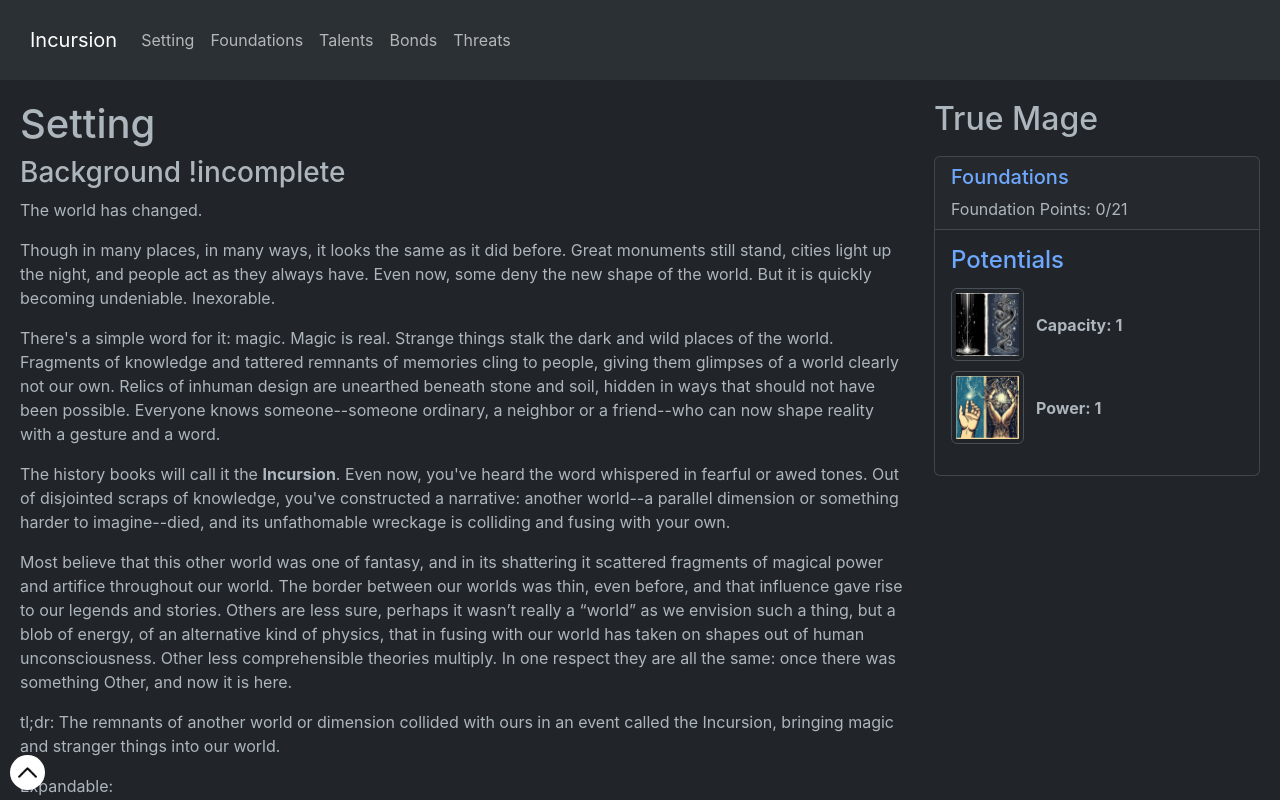
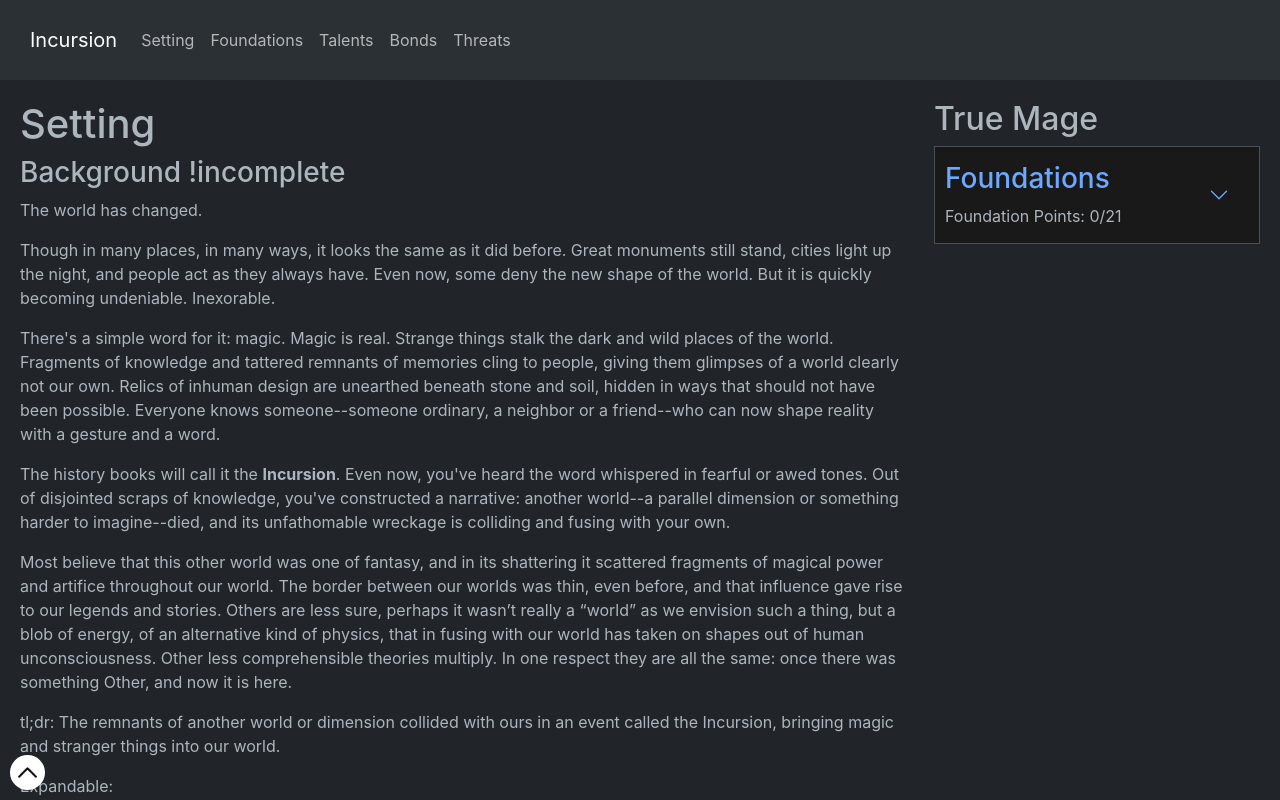
Before and after one commit to jesselatimer/incursion, a React (Create React App) app: page /incursion/setting in a window 1280 px wide. Shown: the top 800 px of the page. Built offline with nearby package versions, Linux system fonts and the light colour scheme.

Commit message:
turn summary into accordion

```diff
--- a/src/components/Summary.tsx
+++ b/src/components/Summary.tsx
@@ -1,10 +1,9 @@
 import { useContext, useMemo } from 'react';
-import { CategoryChoicesContext, DataContext, TrueMageContext } from './App';
-import Container from 'react-bootstrap/Container';
+import { DataContext, TrueMageContext } from './App';
 import { Choice } from '../models/Choice';
 import { CategoryKey } from '../models/Category';
 import { groupBy, map } from 'lodash';
-import { Card } from 'react-bootstrap';
+import { Accordion, Stack } from 'react-bootstrap';
 import { calculatePoints } from '../utils/calculatePoints';
 import SummaryEntity from './SummaryEntity';
 import { Link } from 'react-router-dom';
@@ -33,7 +32,8 @@ function Summary({
   return (
     <>
       <h2 className="Summary-header">{trueMage.name}</h2>
-      <Container
+      <Accordion
+        alwaysOpen
         className="SummaryFixed"
         style={{
           position: 'sticky',
@@ -41,6 +41,7 @@ function Summary({
           overflow: 'scroll',
           padding: '0',
           top: '0',
+          borderRadius: '0',
         }}
       >
         {map(categoriesByKey, (category, categoryKey) => {
@@ -56,20 +57,27 @@ function Summary({
             pointType?.key
           );
           return (
-            <Card
-              key={category.key + 'SummaryContainer'}
-              style={{ marginTop: '10px' }}
+            <Accordion.Item
+              key={category.key + 'SummaryAccordian'}
+              eventKey={categoryKey}
+              style={{ borderRadius: '0' }}
             >
-              <Card.Header>
-                <Card.Title>
+              <Stack
+                direction="horizontal"
+                style={{
+                  padding: '15px 10px',
+                  backgroundColor: 'rgb(25, 25, 25)',
+                }}
+              >
+                <Stack>
+                  <h3>
                     <Link
                       style={{ textDecoration: 'none' }}
                       to={`category/${categoryKey}`}
                     >
                       {category.label}
                     </Link>
-                </Card.Title>
-                <Card.Text>
+                  </h3>
                   {Boolean(pointType) && (
                     <span
                       style={
@@ -81,9 +89,12 @@ function Summary({
                       {pointType?.label}: {pointsUsed}/{pointType?.maxPoints}
                     </span>
                   )}
-                </Card.Text>
-              </Card.Header>
-              <Card.Body>
+                </Stack>
+                <Accordion.Button
+                  style={{ width: 'fit-content', backgroundColor: 'inherit' }}
+                />
+              </Stack>
+              <Accordion.Body>
                 {/* Mapping over all subcategories to preserve order */}
                 {map(category.subCategories, (subCategoryKey) => {
                   const subCategory = subCategoriesByKey[subCategoryKey];
@@ -122,11 +133,11 @@ function Summary({
                     </div>
                   );
                 })}
-              </Card.Body>
-            </Card>
+              </Accordion.Body>
+            </Accordion.Item>
           );
         })}
-      </Container>
+      </Accordion>
     </>
   );
 }
--- a/src/css/App.css
+++ b/src/css/App.css
@@ -11,3 +11,8 @@
   font-size: calc(10px + 2vmin);
   color: white;
 }
+
+.accordion-button:not(.collapsed) {
+  background: none;
+  box-shadow: none;
+}
```
Lines whose indentation alone changed are shown as unchanged.
